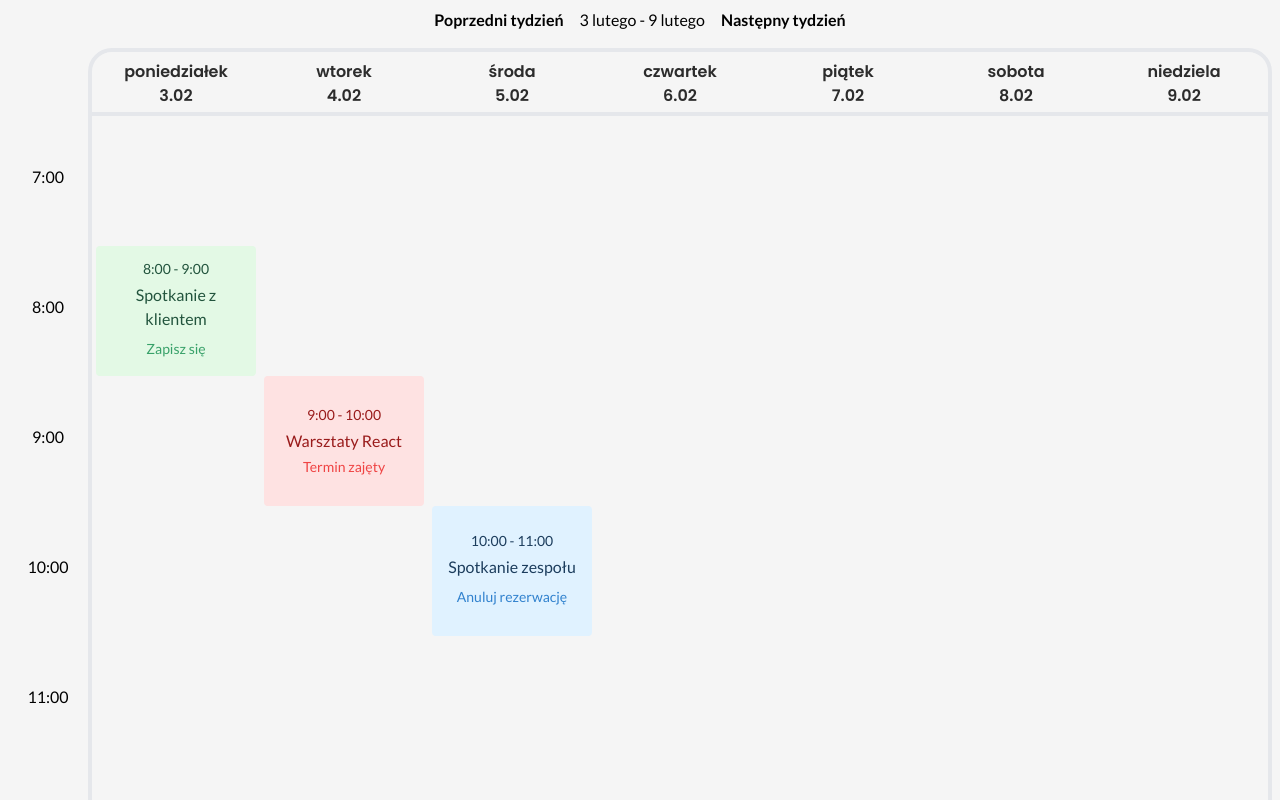
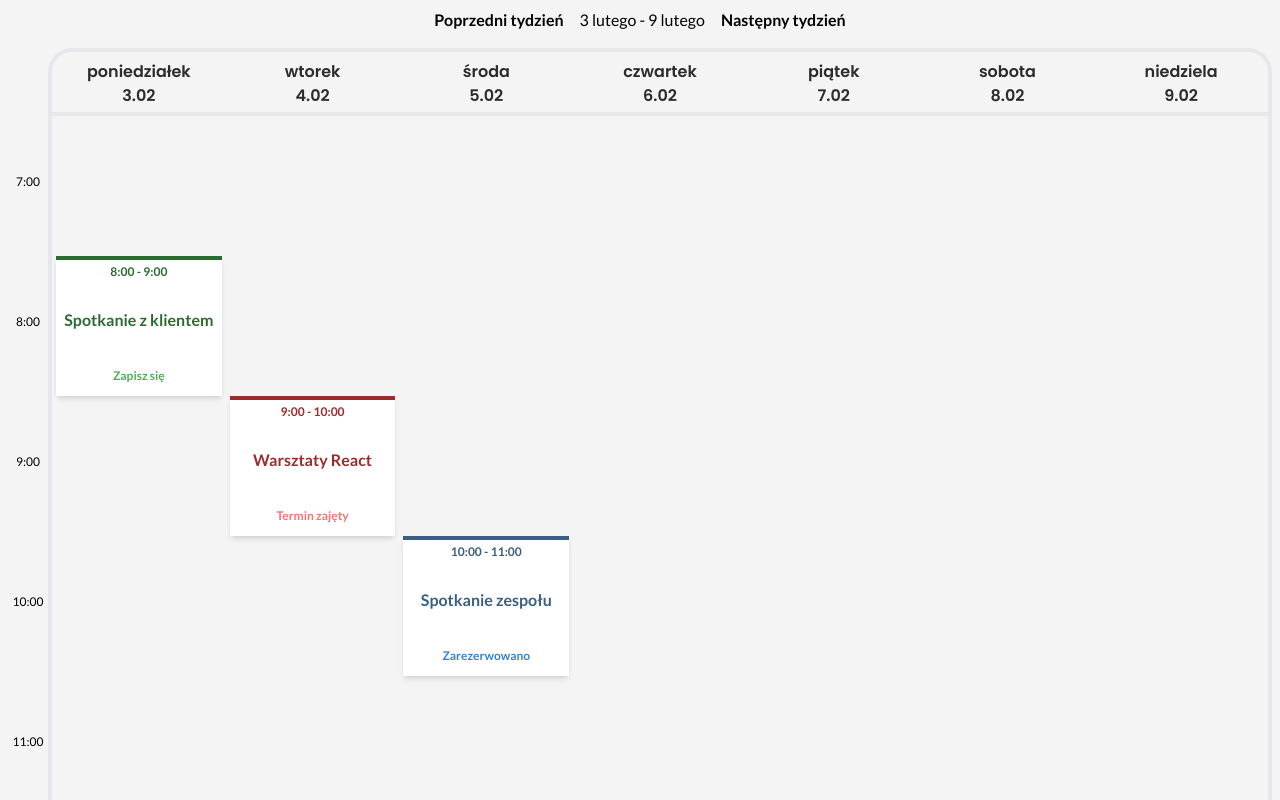
Before and after one commit to Jnlietta/weekly-calendar, a React (Create React App) app: page / in a window 1280 px wide. Shown: the top 800 px of the page. Built offline with nearby package versions, Linux system fonts and the light colour scheme.

Commit message:
Fix colors and complete look of EventCell

```diff
--- a/src/components/EventCell/EventCell.tsx
+++ b/src/components/EventCell/EventCell.tsx
@@ -13,7 +13,7 @@ interface EventCellProps {
 }
 
 const EventCell: React.FC<EventCellProps> = ({event, eventIndex, columnHours}) => {
-    const hourHeight = 130;
+    const hourHeight = 140;
     const isFree = event.status === 'free';
     const isBooked = event.status === 'booked';
     const isBusy = event.status === 'busy';
@@ -21,18 +21,19 @@ const EventCell: React.FC<EventCellProps> = ({event, eventIndex, columnHours}) =
     return (
         <div
             key={eventIndex}
-            className={`event-cell flex flex-col justify-center items-center rounded text-center p-2 absolute
-                ${isFree ? 'bg-free-100 text-free-800' : ''}
-                ${isBooked ? 'bg-booked-100 text-booked-800' : ''}
-                ${isBusy ? 'bg-red-100 text-red-800' : ''}
-            `}
+            className={`event-cell flex flex-col place-content-between  text-center font-bold p-1 absolute
+                shadow-md cursor-pointer select-none flex-shrink-0 w-24 h-24 bg-white border-t-4
+                ${isFree ? 'border-t-free-800 text-free-800' : ''}
+                ${isBooked ? 'border-t-booked-800 text-booked-800' : ''}
+                ${isBusy ? 'border-t-busy-800 text-busy-800' : ''}`
+            }
             style={{
                 top: `${(event.hourStart - columnHours[0]) * hourHeight}px`, // Sets the top position based on the hour
                 height: `${hourHeight}px`,
                 width: "100%",
             }}
         >
-            <div className="event-time text-sm mb-1">
+            <div className="event-time text-xs mb-1">
                 {event.hourStart}:00 - {event.hourEnd}:00
             </div>
 
@@ -41,15 +42,15 @@ const EventCell: React.FC<EventCellProps> = ({event, eventIndex, columnHours}) =
             </div>
 
             {isFree ? (
-                <button className="event-button text-free-500 text-sm py-1 px-3 rounded">
+                <div className="event-button text-free-500 text-xs m-1 p-1">
                     Zapisz się
-                </button>
+                </div>
             ) : isBooked ? (
-                <button className="event-status text-booked-500 text-sm py-1 px-3 rounded">
-                    Anuluj rezerwację
-                </button>
+                <div className="event-status text-booked-500 text-xs m-1 p-1">
+                    Zarezerwowano
+                </div>
             ) : isBusy ? (
-                <div className="event-status text-red-500 text-sm">
+                <div className="event-status text-busy-500 text-xs m-1 p-1">
                     Termin zajęty
                 </div>
             ) : null}
--- a/src/components/TimeColumn/TimeColumn.tsx
+++ b/src/components/TimeColumn/TimeColumn.tsx
@@ -5,10 +5,10 @@ interface TimeColumnProps {
 }
 
 const TimeColumn: React.FC<TimeColumnProps> = ({ hours }) => {
-    const hourHeight = 130;
+    const hourHeight = 140;
 
     return (
-        <div className="time-column flex flex-col w-20 mt-[64px]">
+        <div className="time-column flex flex-col w-10 text-xs mt-[64px]">
         {hours.map((hour) => (
             <div key={hour} className="flex items-center justify-center" style={{ height: `${hourHeight}px` }}>
             {hour}:00
--- a/tailwind.config.js
+++ b/tailwind.config.js
@@ -8,30 +8,30 @@ module.exports = {
       colors: {
         free: {
           100: '#E3F9E5',  // Lighter green
-          500: '#38A169',  // Darker green
-          800: '#22543D',  // Very dark green
+          500: '#4CAF50',  // Darker green
+          800: '#2C6B2F',  // Very dark green
         },
         booked: {
           100: '#E0F2FF',  // Lighter blue
           500: '#3182CE',  // Darker blue
-          800: '#1C3D5D',  // Very dark blue
+          800: '#3A5F82',  // Very dark blue
         },
         busy: {
           100: '#FDE8E8',  // Lighter red
           500: '#F87272',  // Darker red
           800: '#9B2C2C',  // Very dark red
         },
-        background: '#F5F5F5',  // Szary (tło)
-        dark: '#2C2C2C',  // Ciemnoszary (tekst)
-        highlight: '#FFD700',  // Złoty
-        danger: '#F44336',  // Czerwony
+        background: '#F4F4F4',  // Gray (background)
+        dark: '#2C2C2C',  // Dark gray (text)
+        highlight: '#FFD700',  // Gold
+        danger: '#F44336',  // Red
       },
       fontFamily: {
-        header: ['Poppins', 'sans-serif'],  // Nagłówki: Poppins
-        heading: ['Montserrat', 'sans-serif'],  // Alternatywna czcionka dla nagłówków
-        body: ['Inter', 'sans-serif'],  // Treść: Inter
-        bodyLato: ['Lato', 'sans-serif'],  // Alternatywna czcionka dla treści
-        button: ['Source Sans Pro', 'sans-serif'],  // Czcionka do przycisków
+        header: ['Poppins', 'sans-serif'],  // Headers: Poppins
+        heading: ['Montserrat', 'sans-serif'],  // Alternative font for headings
+        body: ['Inter', 'sans-serif'],  // Body text: Inter
+        bodyLato: ['Lato', 'sans-serif'],  // Alternative font for body text
+        button: ['Source Sans Pro', 'sans-serif'],  // Font for buttons
       },
     },
   },
```
